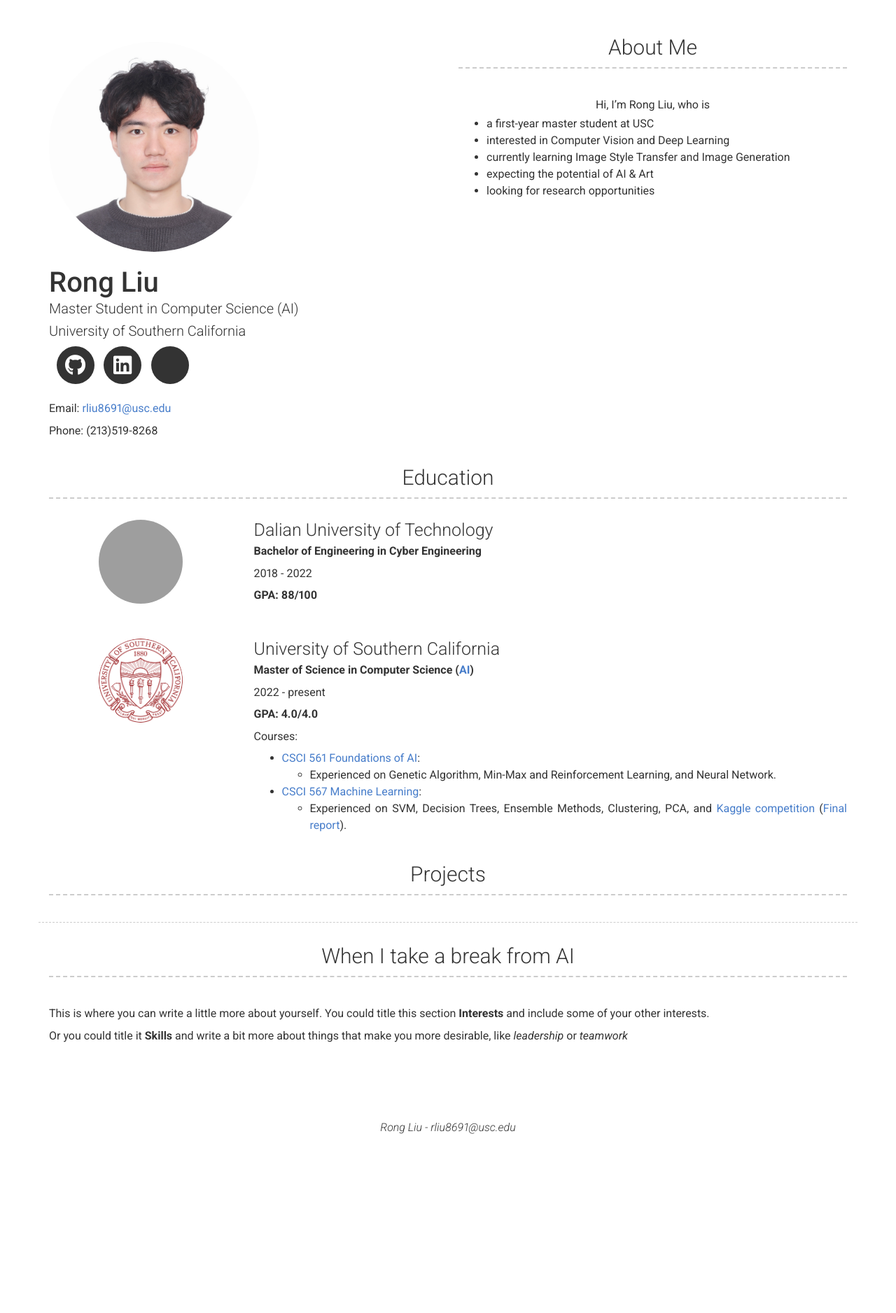
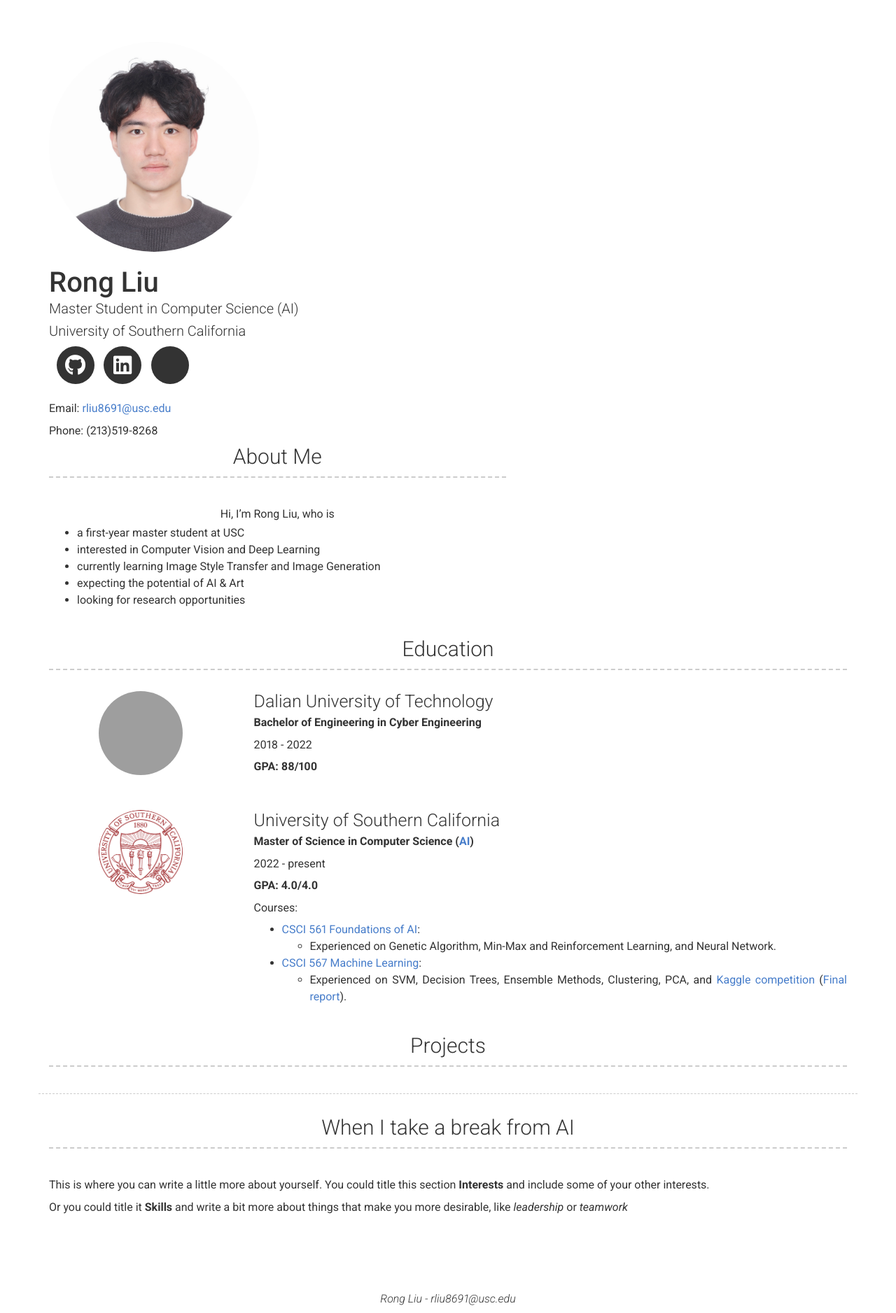
Before and after one commit to RongLiu-Leo/rongliu-leo.github.io, a Jekyll site: the page built from index.md, in a window 1280 px wide. Shown: the whole page at 70% size. Built offline with Jekyll 4.4.1, drawn with Linux system fonts in a browser that asks for light colours; nearby versions of some CDN libraries; a style sheet for code colours, icons or effects is not loaded; before the commit the page ends 1632 px from its top, so only the background shows below that; grey boxes are pictures that could not be loaded.

Commit message:
Update header.html

```diff
--- a/_includes/header.html
+++ b/_includes/header.html
@@ -1,6 +1,6 @@
 <div class="container header-container">
   <div class="row">
-    <div class="col-xs-12 col-sm-6 col-md-6 col-lg-6 header-left">
+    <div class="col-xs-12 col-sm-5 col-md-7 col-lg-7 header-left">
       <img class="profile-img" src="{{site.about_profile_image}}"/>
 
       <h1>{{ site.name | escape }}</h1>
@@ -48,7 +48,7 @@
         </p>
       {%- endif -%}
     </div>
-    <div class="col-xs-12 col-sm-6 col-md-6 col-lg-6 header-right">
+    <div class="col-xs-12 col-sm-7 col-md-7 col-lg-7 header-right">
       <h3 id="{{ site.about_title | slugify | default: 'about-me' }}">{{ site.about_title | default:
         "About Me" }}</h3>
       {{ site.about_content | strip | markdownify }}
```
